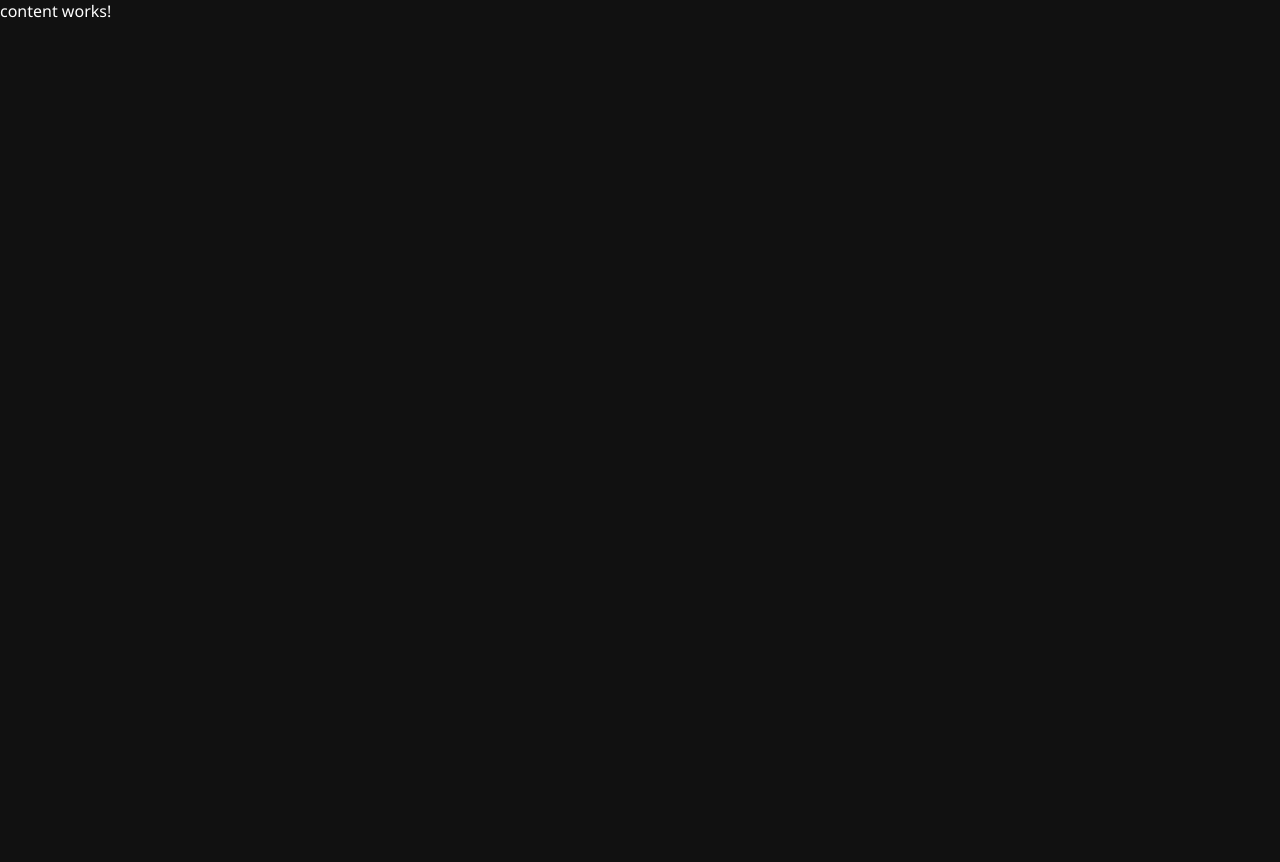
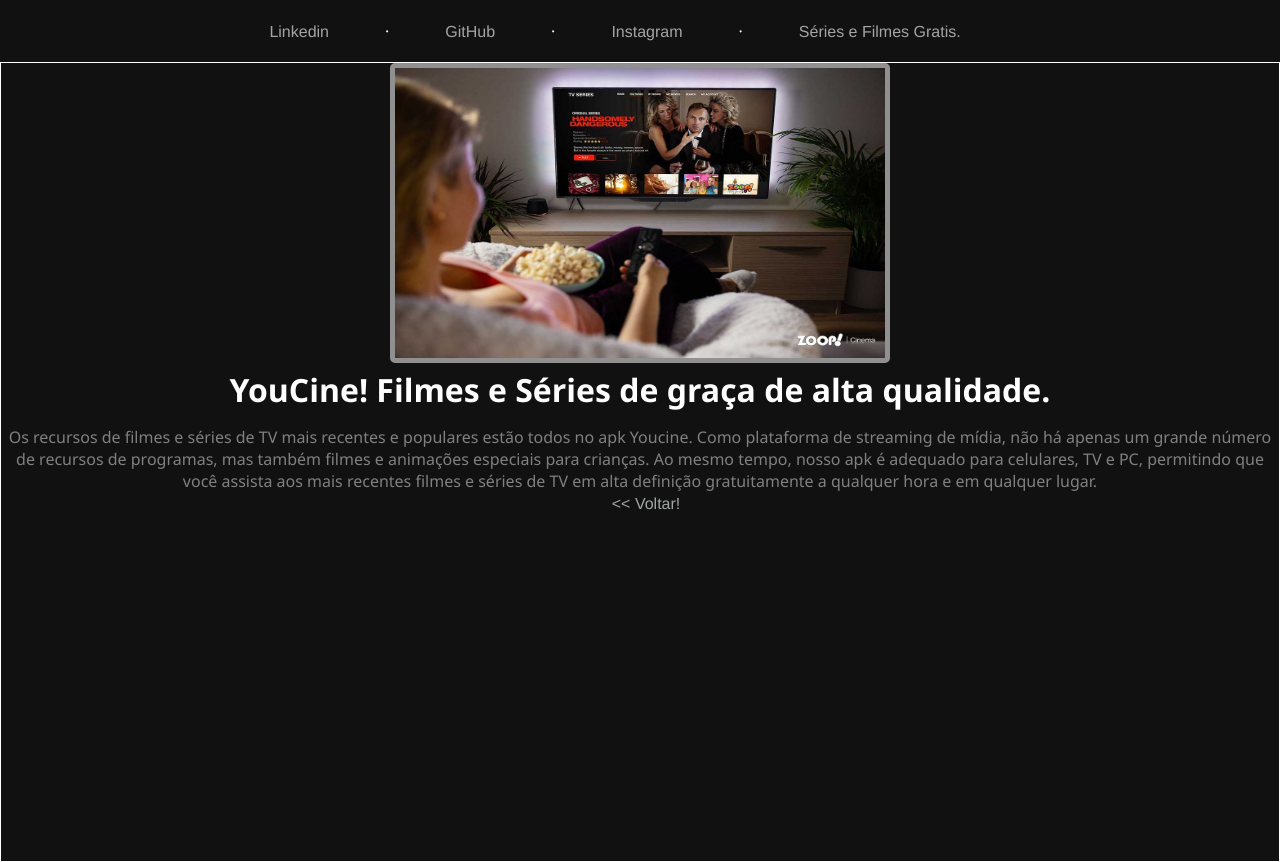
Before and after one commit to manudeveloper82/angular-blog, an Angular app: page /content in a window 1280 px wide. Before the commit the page ends 800 px from the top, so only its background shows below. Built offline with nearby package versions, Linux system fonts and the light colour scheme.

Commit message:
finalizado

```diff
--- a/src/app/app.component.css
+++ b/src/app/app.component.css
@@ -0,0 +1,5 @@
+.header{
+  margin-top: 15px;
+  justify-content: center;
+  display: flex;
+}
--- a/src/app/app.component.html
+++ b/src/app/app.component.html
@@ -1 +1,5 @@
+<header>
+  <app-menu-bar></app-menu-bar>
+</header>
+
 <router-outlet></router-outlet>
--- a/src/app/components/menu-bar/menu-bar.component.html
+++ b/src/app/components/menu-bar/menu-bar.component.html
@@ -5,5 +5,7 @@
     <li><a href="https://github.com/manudeveloper82">GitHub</a></li>
     <li><span>⸱</span></li>
     <li><a href="https://www.instagram.com/manuinline/">Instagram</a></li>
+    <li><span>⸱</span></li>
+    <li><a href="http://localhost:4200/content">Séries e Filmes Gratis.</a></li>
   </ul>
 </div>
--- a/src/app/pages/content/content.component.css
+++ b/src/app/pages/content/content.component.css
@@ -0,0 +1,28 @@
+.container_content {
+  border: 1px solid white;
+  margin-top: 20px;
+  width: 100%;
+  height: 100vh;
+  display: flex;
+  flex-direction: column;
+  align-items: center;
+}
+
+.content_cover img {
+  border: 5px solid rgb(144, 144, 144);
+  border-radius: 5px;
+  width: 500px;
+  height: 470px;
+  min-width: 500px;
+  height: 300px;
+}
+
+.content_description {
+  margin-top: 15px ;
+}
+
+
+.content_description p {
+  color: grey;
+  text-align: center;
+}
--- a/src/app/pages/content/content.component.html
+++ b/src/app/pages/content/content.component.html
@@ -1 +1,16 @@
-<p>content works!</p>
+<div class="container_content" >
+  <div class="content_cover">
+    <img src={{photoCover}} alt="" srcset="">
+  </div>
+
+  <div class="contente_title" >
+    <h1>{{cardTitle}}</h1>
+  </div>
+  <div class="content_description" >
+    <p>{{cardDescription}}  </p>
+  </div>
+  <div class="content_link" >
+    <a href={{cardLink}}></a>
+    <a href="http://localhost:4200/"> << Voltar! </a>
+  </div>
+</div>
--- a/src/app/pages/content/content.component.ts
+++ b/src/app/pages/content/content.component.ts
@@ -7,4 +7,9 @@
 })
 export class ContentComponent {
 
+  photoCover:string = "../../../assets/youcine-app-assistir-series-filmes.jpg"
+  cardTitle:string = "YouCine! Filmes e Séries de graça de alta qualidade."
+  cardDescription:string = "Os recursos de filmes e séries de TV mais recentes e populares estão todos no apk Youcine. Como plataforma de streaming de mídia, não há apenas um grande número de recursos de programas, mas também filmes e animações especiais para crianças. Ao mesmo tempo, nosso apk é adequado para celulares, TV e PC, permitindo que você assista aos mais recentes filmes e séries de TV em alta definição gratuitamente a qualquer hora e em qualquer lugar."
+  cardLink:string = "https://www.youcine.net/"
+
 }
--- a/src/app/pages/home/home.component.css
+++ b/src/app/pages/home/home.component.css
@@ -4,7 +4,3 @@
   flex-direction: row;
   justify-content: center;
 }
-
-.title{
-  margin-left: 15px;
-}
--- a/src/app/pages/home/home.component.html
+++ b/src/app/pages/home/home.component.html
@@ -1,5 +1,5 @@
 
-<app-menu-bar></app-menu-bar>
+
 
 <app-title></app-title>
 
--- a/src/app/pages/home/home.component.ts
+++ b/src/app/pages/home/home.component.ts
@@ -9,5 +9,4 @@
 
 
 
-
 }
```
Also changed, not shown: src/assets/youcine-app-assistir-series-filmes.jpg (added).
